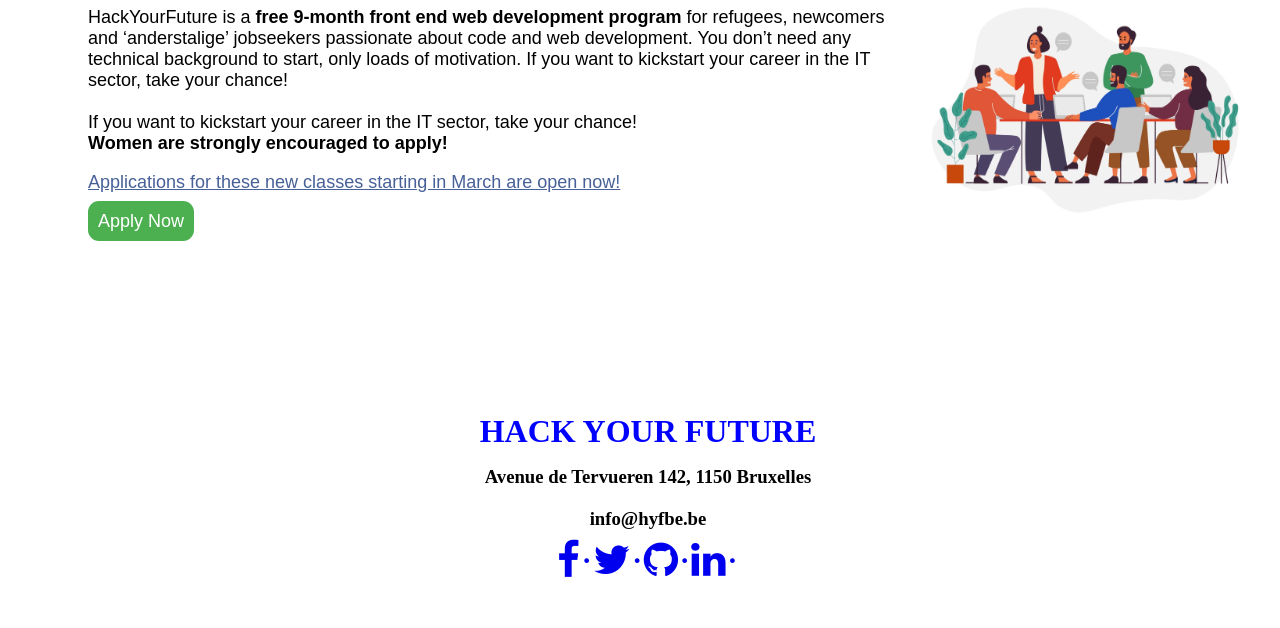
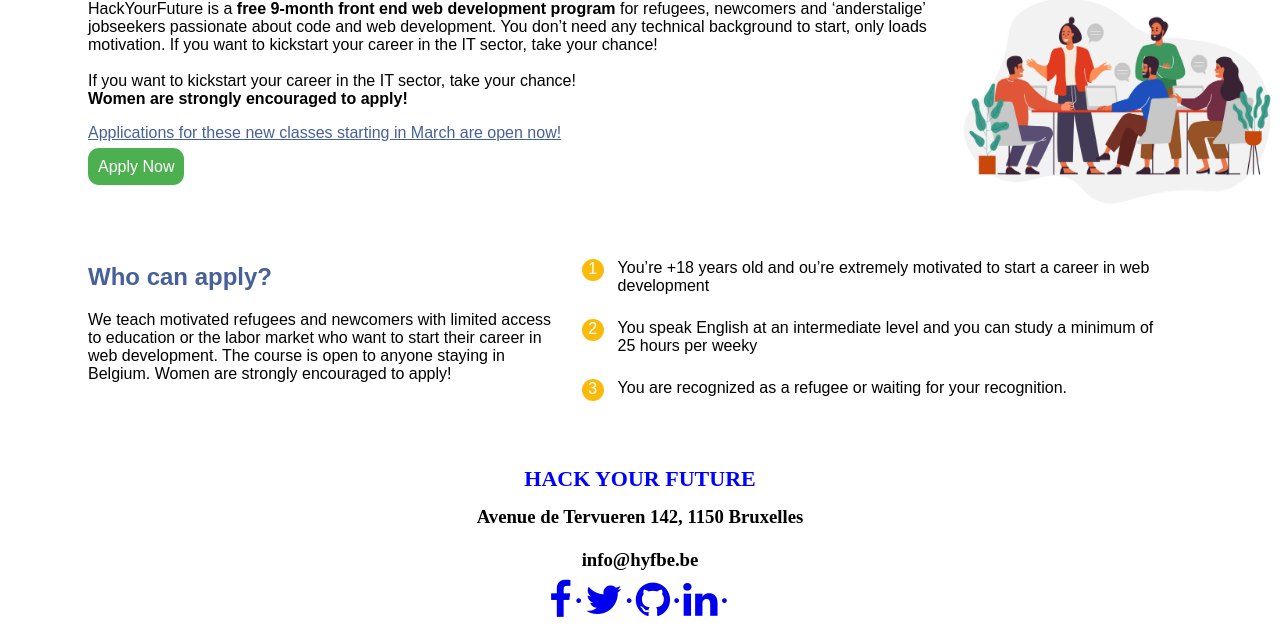
Before and after one commit to BF-FrontEnd-class/agile-development-group2-hyf-rebuild, a website: page pages/program.html in a window 1280 px wide. Shown: the part 205-833 px from the top of the page. Before the commit the page ends 800 px from the top, so only its background shows below. Drawn offline with Linux system fonts and the light colour scheme.

Commit message:
added who can apply section

```diff
--- a/pages/program.html
+++ b/pages/program.html
@@ -66,6 +66,37 @@
         </div>
       </div>
     </header>
+
+    <!-- Section -->
+    <section>
+      <div class="section-container">
+        <div class="who-can-apply">
+          <h2>Who can apply?</h2>
+          <p>
+            We teach motivated refugees and newcomers with limited access to
+            education or the labor market who want to start their career in web
+            development. The course is open to anyone staying in Belgium. Women
+            are strongly encouraged to apply!
+          </p>
+        </div>
+        <div class="requirements-list">
+          <ul>
+            <li>
+              You’re +18 years old and ou’re extremely motivated to start a
+              career in web development
+            </li>
+            <li>
+              You speak English at an intermediate level and you can study a
+              minimum of 25 hours per weeky
+            </li>
+            <li>
+              You are recognized as a refugee or waiting for your recognition.
+            </li>
+          </ul>
+        </div>
+      </div>
+    </section>
+
     <!--Footer-->
     <div class="footer-container">
       <h1>HACK YOUR FUTURE</h1>
--- a/styles/index.css
+++ b/styles/index.css
@@ -28,7 +28,7 @@
 }
 
 .navbar-pages a {
-  font-size: 12px;
+  font-size: 14px;
   line-height: 160%;
   text-transform: uppercase;
   padding: 10px 20px;
@@ -65,14 +65,17 @@
   flex-direction: column;
   justify-content: center;
   align-items: center;
-  position: absolute;
+  position: sticky;
+  top: 100vh;
   bottom: 15px;
   width: 100%;
   line-height: 5px;
+  padding-top: 40px;
 }
 
 .footer-container h1 {
   color: blue;
+  font-size: 22px;
 }
 
 .footer-social-icons {
--- a/styles/program.css
+++ b/styles/program.css
@@ -18,7 +18,7 @@
 }
 
 .title-container h1 {
-  font-size: 25px;
+  font-size: 22px;
   text-transform: uppercase;
   background: conic-gradient(
     #ca4246 16.666%,
@@ -41,11 +41,11 @@
 /** Title description styling **/
 
 .title-description {
-  font-size: 18px;
+  font-size: 16px;
 }
 
 .apply-now-message {
-  font-size: 18px;
+  font-size: 16px;
   color: #476098;
   text-decoration-line: underline;
 }
@@ -54,7 +54,7 @@
   display: flex;
   justify-content: center;
   align-items: center;
-  min-width: 30%;
+  min-width: 25%;
   margin-top: 80px;
 }
 
@@ -71,10 +71,64 @@
   padding: 10px 10px;
   text-align: center;
   text-decoration: none;
-  font-size: 18px;
+  font-size: 16px;
   border-radius: 11px;
 }
 
 .apply-now-button:hover {
   background-color: rgb(22, 238, 137);
 }
+
+/** Section styling **/
+
+.section-container {
+  display: flex;
+  flex-direction: row;
+  margin-left: 80px;
+  font-family: "Work Sans", sans-serif;
+}
+
+.who-can-apply {
+  width: 40%;
+  margin-top: 30px;
+}
+
+.who-can-apply h2 {
+  color: #476098;
+}
+
+.who-can-apply p {
+  font-size: 16px;
+}
+
+.requirements-list {
+  width: 50%;
+  margin-top: 30px;
+}
+
+ul {
+  list-style: none;
+  margin-left: 1em;
+  counter-reset: line;
+}
+
+ul > li {
+  position: relative;
+  margin-bottom: 1.5em;
+}
+
+ul > li::before {
+  position: absolute;
+  left: -2.25em;
+  display: inline-block;
+  width: 22px;
+  height: 22px;
+  margin-right: 0.5em;
+  background-color: #faba0c;
+  border-radius: 50%;
+  color: #fff;
+  text-align: center;
+  line-height: 1.25em;
+  counter-increment: line;
+  content: counter(line);
+}
```
